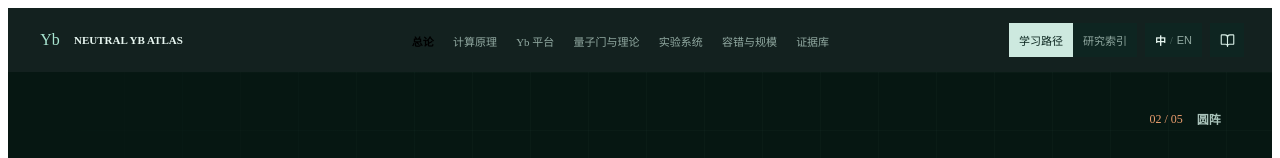
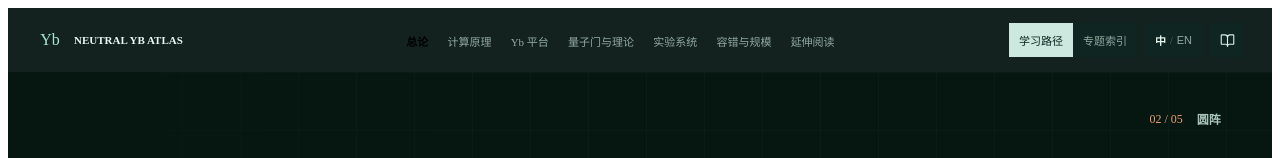
Before and after one commit to tryandaction/neutral-yb-atlas, a React (Vite) app in the folder site/: page / in a window 1280 px wide. Shown: the top 158 px of the page. Built offline with nearby package versions, Linux system fonts and the light colour scheme; the HTML template or start-up script is replaced by a standard one.

Commit message:
refactor: focus atlas on guided learning

```diff
--- a/site/src/components/ModeSwitch.tsx
+++ b/site/src/components/ModeSwitch.tsx
@@ -1,28 +1,10 @@
 import type { Language, ReadingMode } from '../types/content'
 
-interface ModeSwitchProps {
-  language: Language
-  mode: ReadingMode
-  onChange: (mode: ReadingMode) => void
-}
+interface ModeSwitchProps { language: Language; mode: ReadingMode; onChange: (mode: ReadingMode) => void }
 
 export default function ModeSwitch({ language, mode, onChange }: ModeSwitchProps) {
-  return (
-    <div className="mode-switch" aria-label={language === 'zh' ? '阅读模式' : 'Reading mode'}>
-      <button
-        type="button"
-        aria-pressed={mode === 'guided'}
-        onClick={() => onChange('guided')}
-      >
-        {language === 'zh' ? '学习路径' : 'Guided'}
-      </button>
-      <button
-        type="button"
-        aria-pressed={mode === 'reference'}
-        onClick={() => onChange('reference')}
-      >
-        {language === 'zh' ? '研究索引' : 'Reference'}
-      </button>
-    </div>
-  )
+  return <div className="mode-switch" aria-label={language === 'zh' ? '阅读方式' : 'Reading mode'}>
+    <button type="button" aria-pressed={mode === 'guided'} onClick={() => onChange('guided')}>{language === 'zh' ? '学习路径' : 'Guided'}</button>
+    <button type="button" aria-pressed={mode === 'reference'} onClick={() => onChange('reference')}>{language === 'zh' ? '专题索引' : 'Topics'}</button>
+  </div>
 }
--- a/site/src/content/evidence.ts
+++ b/site/src/content/evidence.ts
@@ -47,14 +47,7 @@ export const evidenceEntries: EvidenceEntry[] = [
     id: 'gate-duration-ma',
     label: { zh: 'Ma 基准 CZ 时长', en: 'Ma benchmark CZ duration' },
     domain: 'gate', value: 1.2412083612, unit: 'μs', status: 'confirmed_from_official_source_data',
-    note: { zh: '来自本地研究流程锁定的官方源数据；不能与 330 ns 单原子 π 脉冲混用。', en: 'Locked from official source data in the local research workflow; it is not the 330 ns single-atom pi-pulse time.' },
+    note: { zh: '论文报告的双原子 CZ 门时长；不能与 330 ns 单原子 π 脉冲混用。', en: 'The two-atom CZ gate duration reported in the paper; do not confuse it with a 330 ns single-atom pi pulse.' },
     source: { citation: 'Ma et al., High-Fidelity Gates with Mid-Circuit Erasure Conversion (2023)', url: 'https://doi.org/10.1103/PhysRevX.13.041034' },
   },
-  {
-    id: 'full-interaction-tensor',
-    label: { zh: '完整 Vijkl 相互作用张量', en: 'Full Vijkl interaction tensor' },
-    domain: 'gate', value: 'not source-locked', status: 'missing',
-    note: { zh: '缺失时只能进行教学或灵敏度模型，不能声称 Methods 级复现。', en: 'Without source lock, only teaching or sensitivity models are defensible, not a Methods-level reproduction.' },
-    source: { citation: 'Local Methods source-lock register', url: 'https://github.com/' },
-  },
 ]
--- a/site/src/features/article/ArticleSection.tsx
+++ b/site/src/features/article/ArticleSection.tsx
@@ -2,7 +2,6 @@ import type { ArticleSection as ArticleSectionData, Language } from '../../types
 import { RotateCcw } from 'lucide-react'
 import EditableBlock from './EditableBlock'
 import Equation from './Equation'
-import ResearchLedger from './ResearchLedger'
 import WikiText from '../wiki/WikiText'
 import './article.css'
 
@@ -43,7 +42,6 @@ export default function ArticleSection({ language, section, editing, override, o
         ) : <p className="editable-block"><WikiText text={override ?? section.body[language]} language={language} /></p>}
         {section.equation ? <Equation source={section.equation} /> : null}
         {section.takeaway ? <blockquote>{section.takeaway[language]}</blockquote> : null}
-        {section.research ? <ResearchLedger detail={section.research} language={language} /> : null}
       </div>
     </section>
   )
--- a/site/src/features/experiment-visual-atlas/ExperimentVisualAtlas.tsx
+++ b/site/src/features/experiment-visual-atlas/ExperimentVisualAtlas.tsx
@@ -119,8 +119,8 @@ export default function ExperimentVisualAtlas({ language, notes, onNoteChange }:
       <header className="visual-atlas__header">
         <h2>{language === 'zh' ? '交互实验图谱' : 'Interactive experimental plate atlas'}</h2>
         <p>{language === 'zh'
-          ? '八张经过科学内容审计的图版，把真实设备、内部结构、操作顺序和记录量连接到同一学习路径。点击图中区域查看边界与本机复标要求。'
-          : 'Eight scientifically audited plates connect real apparatus, internal structure, operating sequence and recorded evidence. Select a region to inspect its scope and local calibration requirements.'}</p>
+          ? '八张图版把真实设备、内部结构与操作顺序连接到同一学习路径。点击图中区域，查看它控制的物理过程、可观察信号与理解边界。'
+          : 'Eight plates connect real apparatus, internal structure and operating sequence in one learning path. Select a region to inspect its physical role, observable signal and scope.'}</p>
       </header>
 
       <nav className="visual-atlas__plate-rail" aria-label={language === 'zh' ? '实验图版选择' : 'Experimental plate selection'}>
@@ -176,7 +176,7 @@ export default function ExperimentVisualAtlas({ language, notes, onNoteChange }:
           <p className="visual-atlas__summary"><WikiText text={selected.summary[language]} language={language} /></p>
           <dl>
             <div><dt>{language === 'zh' ? '操作' : 'Action'}</dt><dd><WikiText text={selected.action[language]} language={language} /></dd></div>
-            <div><dt>{language === 'zh' ? '记录' : 'Record'}</dt><dd><WikiText text={selected.record[language]} language={language} /></dd></div>
+            <div><dt>{language === 'zh' ? '学习线索' : 'Learning clue'}</dt><dd><WikiText text={selected.record[language]} language={language} /></dd></div>
             <div><dt>{language === 'zh' ? '边界' : 'Boundary'}</dt><dd><WikiText text={selected.boundary[language]} language={language} /></dd></div>
           </dl>
           <div className="visual-atlas__hotspot-list">
--- a/site/src/features/routing/RouteContent.tsx
+++ b/site/src/features/routing/RouteContent.tsx
@@ -10,7 +10,6 @@ import SpeciesComparison from '../comparison/SpeciesComparison'
 import DomainPage from '../domain/DomainPage'
 import { domainDefinitions } from '../domain/domainDefinitions'
 import EvidenceBrowser from '../evidence/EvidenceBrowser'
-import ExperimentWorkbench from '../experiment/ExperimentWorkbench'
 import ExperimentVisualAtlas from '../experiment-visual-atlas/ExperimentVisualAtlas'
 import ResourceEstimator from '../fault-tolerance/ResourceEstimator'
 import OverviewPage from '../overview/OverviewPage'
@@ -64,7 +63,7 @@ function RouteContent(props: RouteContentProps) {
       content = <>{article(3)}<RydbergGateTutor language={language} /><TheoryWorkbench language={language} onSaveSnapshot={props.onSaveSnapshot} />{article(5)}</>
       break
     case 'experiment':
-      content = <>{article(4)}<ExperimentPipeline language={language} /><ExperimentVisualAtlas language={language} notes={props.notes} onNoteChange={props.onNoteChange} /><div id="experiment-workbench"><ExperimentWorkbench language={language} completedPhases={props.completedExperimentPhases} onTogglePhase={props.onToggleExperimentPhase} /></div></>
+      content = <>{article(4)}<ExperimentPipeline language={language} /><ExperimentVisualAtlas language={language} notes={props.notes} onNoteChange={props.onNoteChange} /></>
       break
     case 'fault-tolerance':
       content = <>{article(6)}<ResourceEstimator language={language} /></>
--- a/site/src/navigation/routes.ts
+++ b/site/src/navigation/routes.ts
@@ -1,57 +1,21 @@
 import type { LocalizedText } from '../types/content'
 
-export type RouteId =
-  | 'overview'
-  | 'foundations'
-  | 'yb-platform'
-  | 'gates-theory'
-  | 'experiment'
-  | 'fault-tolerance'
-  | 'evidence'
-
+export type RouteId = 'overview' | 'foundations' | 'yb-platform' | 'gates-theory' | 'experiment' | 'fault-tolerance' | 'evidence'
 export type DomainRouteId = Exclude<RouteId, 'overview'>
-
-export interface RouteDefinition {
-  id: RouteId
-  slug: string
-  label: LocalizedText
-  shortLabel: LocalizedText
-}
+export interface RouteDefinition { id: RouteId; slug: string; label: LocalizedText; shortLabel: LocalizedText }
 
 export const routes: RouteDefinition[] = [
   { id: 'overview', slug: '', label: { zh: '总论', en: 'Overview' }, shortLabel: { zh: '总论', en: 'Overview' } },
   { id: 'foundations', slug: 'foundations', label: { zh: '计算原理', en: 'Foundations' }, shortLabel: { zh: '原理', en: 'Principles' } },
   { id: 'yb-platform', slug: 'yb-platform', label: { zh: 'Yb 平台', en: 'Yb platform' }, shortLabel: { zh: 'Yb', en: 'Yb' } },
-  { id: 'gates-theory', slug: 'gates-theory', label: { zh: '量子门与理论', en: 'Gates & theory' }, shortLabel: { zh: '门与理论', en: 'Gates' } },
-  { id: 'experiment', slug: 'experiment', label: { zh: '实验系统', en: 'Experiment' }, shortLabel: { zh: '实验', en: 'Lab' } },
+  { id: 'gates-theory', slug: 'gates-theory', label: { zh: '量子门与理论', en: 'Gates and theory' }, shortLabel: { zh: '量子门', en: 'Gates' } },
+  { id: 'experiment', slug: 'experiment', label: { zh: '实验系统', en: 'Experimental systems' }, shortLabel: { zh: '实验', en: 'Systems' } },
   { id: 'fault-tolerance', slug: 'fault-tolerance', label: { zh: '容错与规模', en: 'Fault tolerance' }, shortLabel: { zh: '容错', en: 'QEC' } },
-  { id: 'evidence', slug: 'evidence', label: { zh: '证据库', en: 'Evidence' }, shortLabel: { zh: '证据', en: 'Evidence' } },
+  { id: 'evidence', slug: 'evidence', label: { zh: '延伸阅读', en: 'Further reading' }, shortLabel: { zh: '阅读', en: 'Reading' } },
 ]
 
-export const contentRoutes: DomainRouteId[] = [
-  'foundations',
-  'yb-platform',
-  'gates-theory',
-  'experiment',
-  'fault-tolerance',
-  'evidence',
-]
-
+export const contentRoutes: DomainRouteId[] = ['foundations', 'yb-platform', 'gates-theory', 'experiment', 'fault-tolerance', 'evidence']
 const routeBySlug = new Map(routes.map((route) => [route.slug, route.id]))
-
-export function parseRoute(hash: string): RouteId {
-  const anchor = hash.replace(/^#/, '').split(/[?#]/, 1)[0].replace(/\/$/, '')
-  if (!anchor || anchor === '/' || anchor === 'top') return 'overview'
-  const slug = anchor.startsWith('domain-') ? anchor.slice('domain-'.length) : anchor.replace(/^\//, '')
-  return routeBySlug.get(slug) ?? 'overview'
-}
-
-export function routeSectionId(routeId: RouteId): string {
-  if (routeId === 'overview') return 'top'
-  const route = routes.find((candidate) => candidate.id === routeId)
-  return `domain-${route?.slug ?? routeId}`
-}
-
-export function routeHref(routeId: RouteId): string {
-  return `#${routeSectionId(routeId)}`
-}
+export function parseRoute(hash: string): RouteId { const anchor = hash.replace(/^#/, '').split(/[?#]/, 1)[0].replace(/\/$/, ''); if (!anchor || anchor === '/' || anchor === 'top') return 'overview'; const slug = anchor.startsWith('domain-') ? anchor.slice(7) : anchor.replace(/^\//, ''); return routeBySlug.get(slug) ?? 'overview' }
+export function routeSectionId(routeId: RouteId): string { if (routeId === 'overview') return 'top'; const route = routes.find((candidate) => candidate.id === routeId); return `domain-${route?.slug ?? routeId}` }
+export function routeHref(routeId: RouteId): string { return `#${routeSectionId(routeId)}` }
```
Also changed, not shown: site/src/features/domain/domainDefinitions.ts (+17 -20 lines), 2 other files (tests, documents, lock files or other folders).
